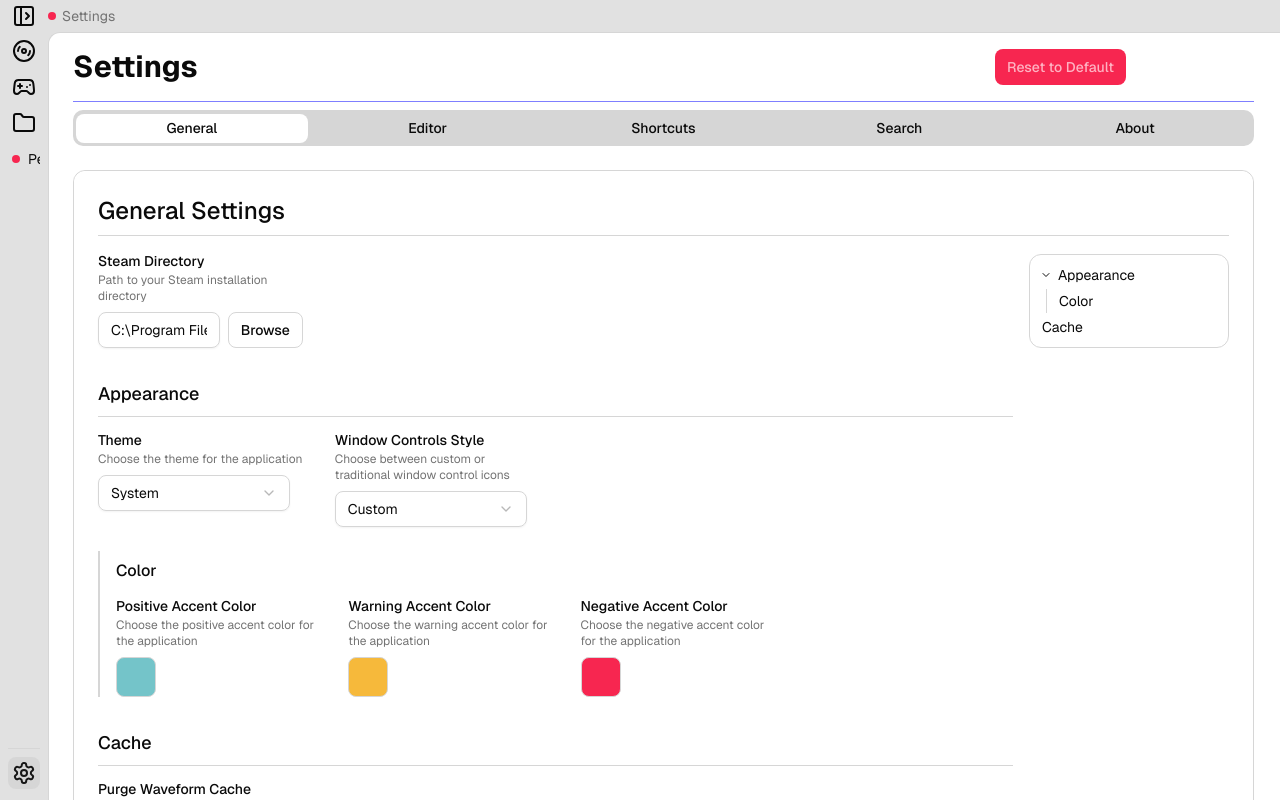
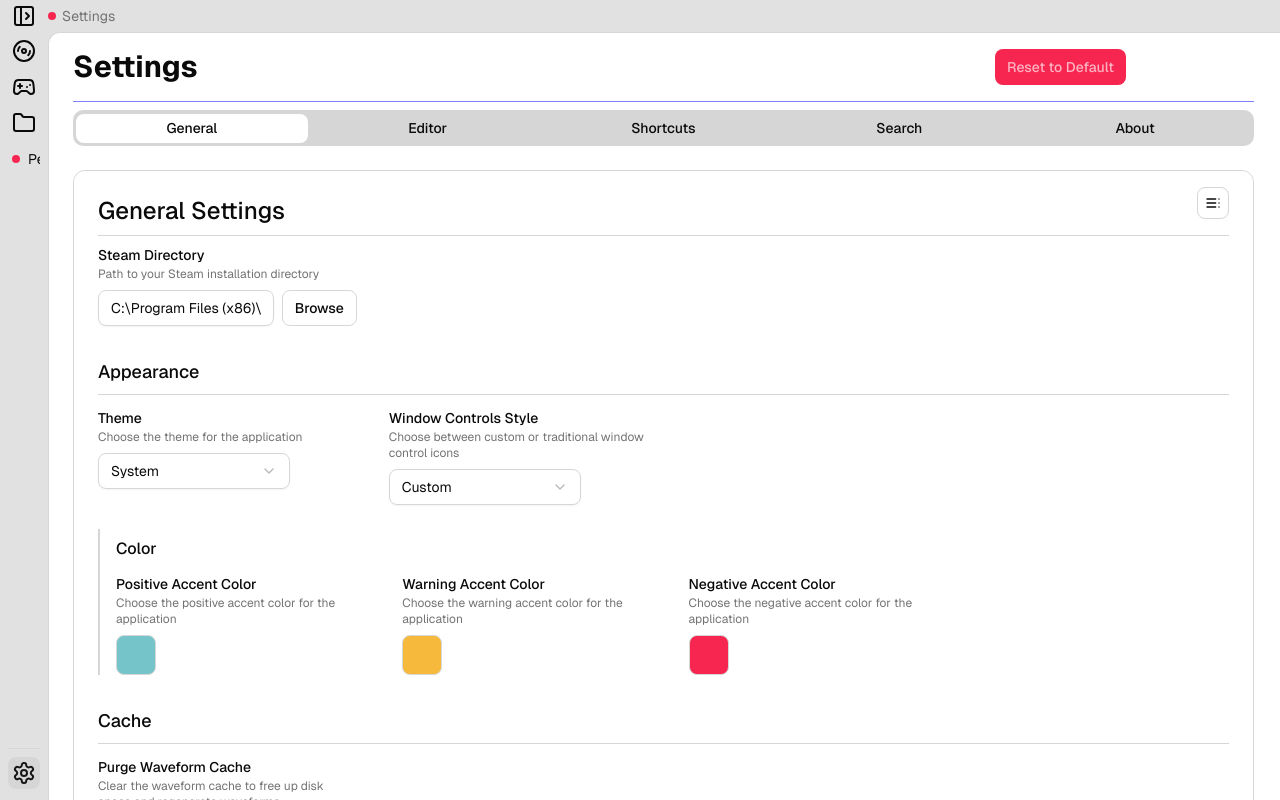
Before and after one commit to sn0w12/clip-editor, a React (Vite) app: page /settings in a window 1280 px wide. Built offline with nearby package versions, Linux system fonts and the light colour scheme.

Commit message:
Move table of contents into a popover

```diff
--- a/src/pages/settings-page.tsx
+++ b/src/pages/settings-page.tsx
@@ -19,6 +19,12 @@ import { assetSrc } from "@/utils/assets";
 import { useSticky } from "@/hooks/use-sticky";
 import { Tree, TreeItem } from "@/components/ui/tree";
 import { useConfirm } from "@/contexts/confirm-context";
+import {
+    Popover,
+    PopoverTrigger,
+    PopoverContent,
+} from "@/components/ui/popover";
+import { TableOfContents } from "lucide-react";
 
 interface HierarchicalGroup {
     settings: Record<string, Setting>;
@@ -569,12 +575,36 @@ export default function SettingsPage() {
                                     <Card className="gap-0 pt-0">
                                         {groupName.toLowerCase() !== "about" ? (
                                             // Sticky category header
-                                            <CardHeader className="bg-background sticky top-16 z-30 rounded-xl py-3">
-                                                <CardTitle>
-                                                    <h2 className="border-b pt-3 pb-2 text-2xl font-medium">
+                                            <CardHeader className="bg-background sticky top-16 z-30 flex flex-row items-center justify-between rounded-xl py-3">
+                                                <CardTitle className="w-full">
+                                                    <h2 className="w-full border-b pt-3 pb-2 text-2xl font-medium">
                                                         {groupName} Settings
                                                     </h2>
                                                 </CardTitle>
+                                                {/* ToC Popover Button */}
+                                                <Popover>
+                                                    <PopoverTrigger asChild>
+                                                        <Button
+                                                            variant="outline"
+                                                            size="sm"
+                                                            className="absolute top-4 right-6 h-8 w-8 p-0"
+                                                            aria-label="Open Table of Contents"
+                                                        >
+                                                            <TableOfContents className="h-4 w-4" />
+                                                        </Button>
+                                                    </PopoverTrigger>
+                                                    <PopoverContent
+                                                        className="w-64 p-0"
+                                                        align="end"
+                                                        side="bottom"
+                                                    >
+                                                        <div className="p-2">
+                                                            <Tree>
+                                                                {tocTree}
+                                                            </Tree>
+                                                        </div>
+                                                    </PopoverContent>
+                                                </Popover>
                                             </CardHeader>
                                         ) : null}
                                         <CardContent>
@@ -638,7 +668,7 @@ export default function SettingsPage() {
                                                 }
                                                 // Otherwise, render grid and aside as before
                                                 return (
-                                                    <div className="grid grid-cols-1 gap-4 lg:grid-cols-[1fr_200px]">
+                                                    <div className="grid grid-cols-1 gap-4 lg:grid-cols-[1fr]">
                                                         {/* Settings content (left) */}
                                                         <div>
                                                             {(() => {
@@ -941,13 +971,6 @@ export default function SettingsPage() {
                                                             })()}
                                                         </div>
                                                         {/* Table of Contents (right, inside card) */}
-                                                        <aside className="sticky top-38 hidden h-fit lg:block">
-                                                            <div className="bg-background rounded-xl border p-2">
-                                                                <Tree>
-                                                                    {tocTree}
-                                                                </Tree>
-                                                            </div>
-                                                        </aside>
                                                     </div>
                                                 );
                                             })()}
```
